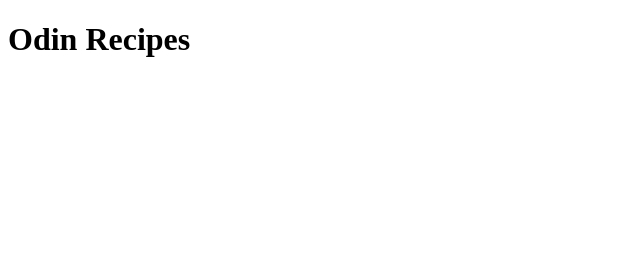
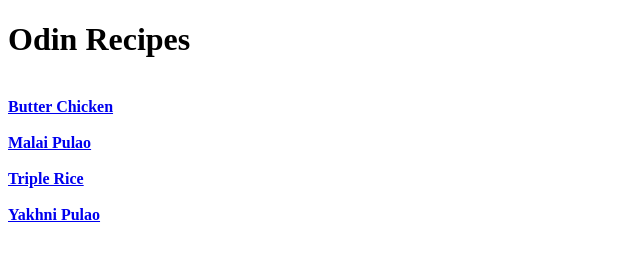
Before and after one commit to simplysabir/odin-recipes, a plain HTML site: page index.html in a window 1280 px wide. Shown: the whole page, without its empty margins (0-640 px from the left). Drawn offline with Linux system fonts and the light colour scheme.

Commit message:
Iteration 2 Completed

```diff
--- a/index.html
+++ b/index.html
@@ -8,5 +8,10 @@
 </head>
 <body>
     <h1>Odin Recipes</h1>
+    <br>
+    <a href="./recipes/butterchi.html"><strong>Butter Chicken</strong></a> <br><br>
+    <a href="./recipes/butterchi.html"><strong>Malai Pulao</strong></a> <br><br>
+    <a href="./recipes/malaipulao.html"><strong>Triple Rice</strong></a> <br><br>
+    <a href="./recipes/yakhnipulao.html"><strong>Yakhni Pulao</strong></a> <br><br>
 </body>
 </html>
```
